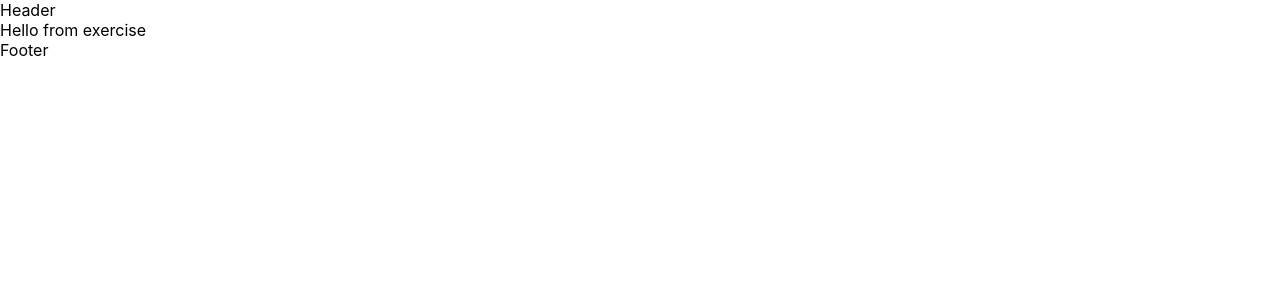
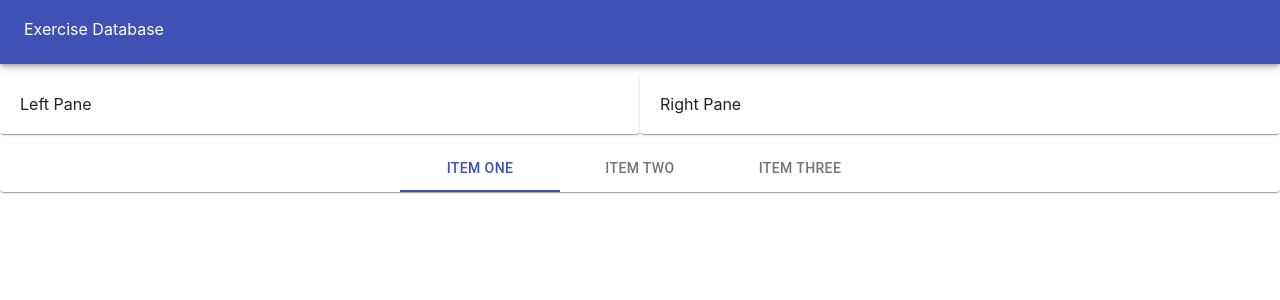
Before and after one commit to boyet007/react-material-ui, a React (Create React App) app: page / in a window 1280 px wide. Shown: the top 300 px of the page. Built offline with nearby package versions, Linux system fonts and the light colour scheme.

Commit message:
02 - Grid Layout

```diff
--- /dev/null
+++ b/src/components/exercises/LeftPane.js
@@ -0,0 +1,8 @@
+import React from 'react'
+import { Paper } from '@material-ui/core'
+
+
+export default ({ styles }) =>
+    <Paper style={styles.Paper}>
+        Left Pane
+    </Paper>
--- /dev/null
+++ b/src/components/exercises/RightPane.js
@@ -0,0 +1,8 @@
+import React from 'react'
+import { Paper } from '@material-ui/core'
+
+
+export default ({ styles }) =>
+    <Paper style={styles.Paper}>
+        Right Pane
+    </Paper>
--- a/src/components/exercises/index.js
+++ b/src/components/exercises/index.js
@@ -1,6 +1,19 @@
 import React from 'react'
+import { Grid } from '@material-ui/core'
+import LeftPane from './LeftPane'
+import RightPane from './RightPane'
+
+
+const styles = {
+        Paper: { padding: 20, marginTop: 10, marginBottom: 10 }
+}
 
 export default props =>
-    <div>
-        Hello from exercise
-    </div>
+    <Grid container>
+        <Grid item sm>
+            <LeftPane styles={styles} />
+        </Grid>
+        <Grid item sm>
+            <RightPane styles={styles} />
+        </Grid>
+    </Grid>
--- a/src/components/layouts/Footer.js
+++ b/src/components/layouts/Footer.js
@@ -1,6 +1,16 @@
 import React from 'react';
+import { Paper, Tabs, Tab } from '@material-ui/core'
 
 export default props =>
-    <div>
-      Footer
-    </div>
+<Paper>
+<Tabs
+value={0}
+  indicatorColor="primary"
+  textColor="primary"
+  centered
+>
+  <Tab label="Item One" />
+  <Tab label="Item Two" />
+  <Tab label="Item Three" />
+</Tabs>
+</Paper>
--- a/src/components/layouts/Header.js
+++ b/src/components/layouts/Header.js
@@ -1,6 +1,12 @@
 import React from 'react';
+import { AppBar, Toolbar, Typography } from '@material-ui/core'
 
 export default props =>
-    <div>
-      Header
-    </div>
+<AppBar position="static">
+<Toolbar>
+  <Typography variant="headline" color="inherit" gutterBottom>
+    Exercise Database
+  </Typography>
+
+</Toolbar>
+</AppBar>
```
